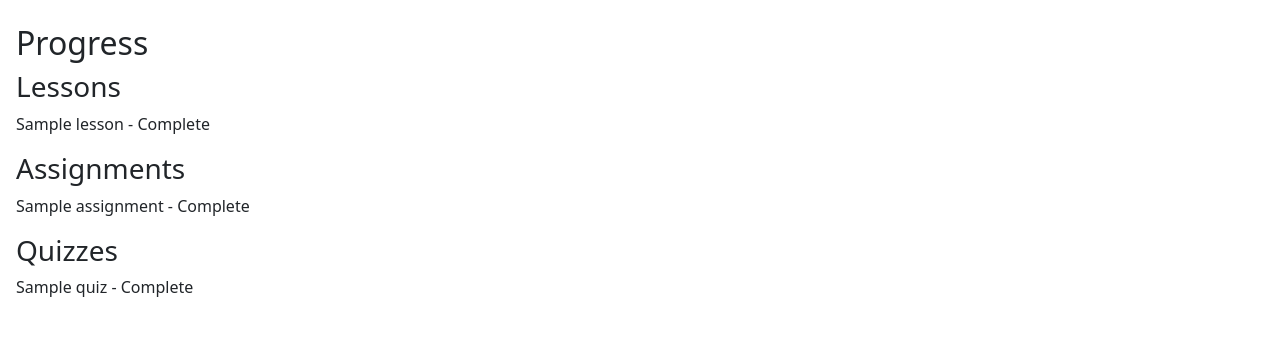
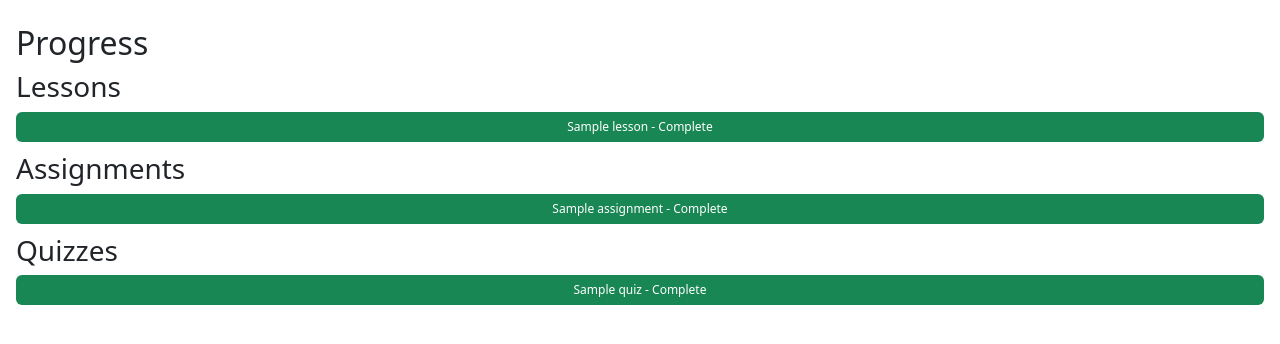
Before and after one commit to akshaykumar19002/scholarstream, a Django app: page /1/progress/ in a window 1280 px wide. Shown: the part 56-400 px from the top of the page. Run offline with Django 4.2, Linux system fonts and the light colour scheme; a user stored in the database is signed in; tables that the repository leaves empty hold one stand-in row (values such as "Sample post"); some libraries are stand-ins or nearby versions.

Commit message:
Refined UI for progress page

```diff
--- a/course/templates/course/user_course_progress.html
+++ b/course/templates/course/user_course_progress.html
@@ -3,33 +3,50 @@
 {% block content %}
 
 <div class="container-fluid px-3">
-<h2> Progress </h2>
+    <h2>Progress</h2>
+
+    <style>
+        .progress {
+            height: 30px;
+            margin-bottom: 10px;
+        }
+        .incomplete {
+            background-color: #fff;
+            color: #000;
+        }
+    </style>
 
     <h3>Lessons</h3>
     {% for lesson in lessons %}
+        <div class="progress">
             {% if lesson.progress != None and lesson.progress.is_complete %}
-            <p> {{ lesson.title }} - Complete</p>
+                <div class="progress-bar bg-success" style="width: 100%;">{{ lesson.title }} - Complete</div>
             {% else %}
-            <p> {{ lesson.title }} - Incomplete</p>
+                <div class="progress-bar incomplete" style="width: 100%;">{{ lesson.title }} - Incomplete</div>
             {% endif %}
+        </div>
     {% endfor %}
 
     <h3>Assignments</h3>
     {% for assignment in assignments %}
+        <div class="progress">
             {% if assignment.prog != None and assignment.prog.is_complete %}
-        <p> {{ assignment.title }} - Complete </p>
+                <div class="progress-bar bg-success" style="width: 100%;">{{ assignment.title }} - Complete</div>
             {% else %}
-        <p> {{ assignment.title }} - Incomplete </p>
+                <div class="progress-bar incomplete" style="width: 100%;">{{ assignment.title }} - Incomplete</div>
             {% endif %}
+        </div>
     {% endfor %}
 
     <h3>Quizzes</h3>
     {% for quiz in quizzes %}
+        <div class="progress">
             {% if quiz.progress != None and quiz.progress.is_complete %}
-        <p> {{ quiz.name }} - Complete </p>
+                <div class="progress-bar bg-success" style="width: 100%;">{{ quiz.name }} - Complete</div>
             {% else %}
-        <p> {{ quiz.name }} - Incomplete </p>
+                <div class="progress-bar incomplete" style="width: 100%;">{{ quiz.name }} - Incomplete</div>
             {% endif %}
+        </div>
     {% endfor %}
 </div>
 
```
Lines whose indentation alone changed are shown as unchanged.
